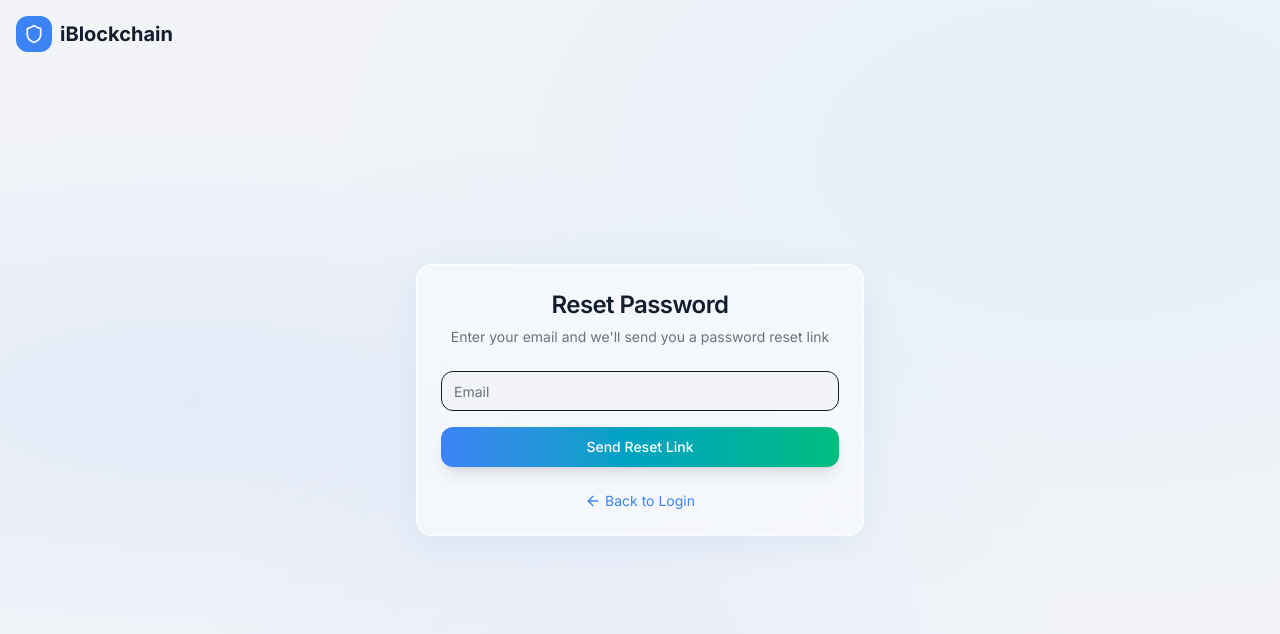
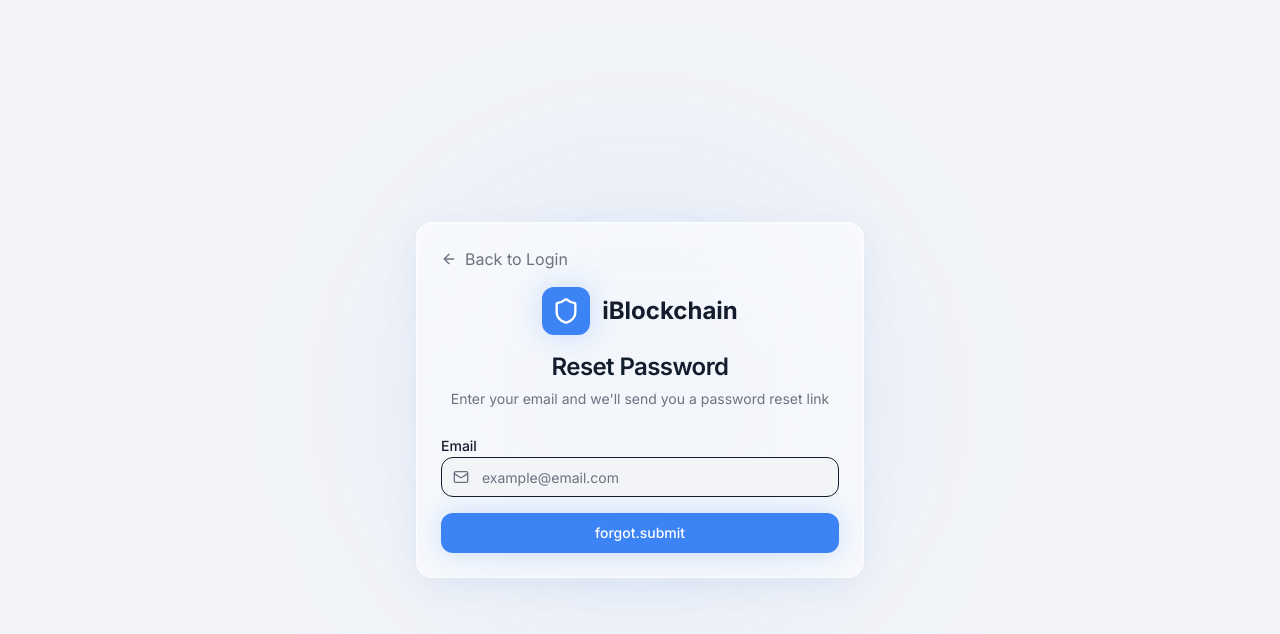
Before and after one commit to V0IDj/iBlock, a React (Vite) app in the folder iblockchain/: page /forgot-password in a window 1280 px wide. Shown: the top 634 px of the page. Built offline with nearby package versions, Linux system fonts and the light colour scheme.

Commit message:
add icons

```diff
--- a/iblockchain/src/pages/Auth.jsx
+++ b/iblockchain/src/pages/Auth.jsx
@@ -8,7 +8,7 @@ import { Label } from "../components/ui/Label";
 import { Card, CardHeader, CardTitle, CardDescription, CardContent, CardFooter } from "../components/ui/Card";
 import { supabase } from "../lib/supabase";
 import { useToast } from "../hooks/useToast";
-import { Shield, ArrowLeft, Eye, EyeOff, LoaderCircle } from "lucide-react";
+import { Shield, ArrowLeft, Eye, EyeOff, LoaderCircle, User, Smartphone, Mail, Lock } from "lucide-react";
 
 export function Auth() {
   const { t, isRTL, dir, language } = useLanguage();
@@ -137,69 +137,43 @@ export function Auth() {
               </form>
             ) : (
               <form onSubmit={handleSignup} className="space-y-4">
-                <div>
+                <div className="space-y-2">
                   <Label htmlFor="fullName">{t("auth.fullName")}</Label>
-                  <Input
-                    id="fullName"
-                    value={signupForm.fullName}
-                    onChange={(e) => setSignupForm({ ...signupForm, fullName: e.target.value })}
-                    className="mt-1.5"
-                    required
-                  />
+                  <div className="relative">
+                    <User className={`absolute ${isRTL ? "right-3" : "left-3"} top-3 h-4 w-4 text-muted-foreground`} />
+                    <Input id="fullName" placeholder={t("auth.fullNamePlaceholder") || "Full Name"} value={signupForm.fullName} onChange={(e) => setSignupForm({ ...signupForm, fullName: e.target.value })} className={`mt-0 ${isRTL ? "pr-10" : "pl-10"}`} required />
+                  </div>
                 </div>
-                <div>
+                <div className="space-y-2">
                   <Label htmlFor="phone">{t("auth.phone")}</Label>
-                  <Input
-                    id="phone"
-                    type="tel"
-                    value={signupForm.phone}
-                    onChange={(e) => setSignupForm({ ...signupForm, phone: e.target.value })}
-                    className="mt-1.5"
-                    required
-                  />
+                  <div className="relative">
+                    <Smartphone className={`absolute ${isRTL ? "right-3" : "left-3"} top-3 h-4 w-4 text-muted-foreground`} />
+                    <Input id="phone" type="tel" placeholder="+1234567890" value={signupForm.phone} onChange={(e) => setSignupForm({ ...signupForm, phone: e.target.value })} className={`mt-0 ${isRTL ? "pr-10" : "pl-10"}`} dir="ltr" required />
+                  </div>
                 </div>
-                <div>
+                <div className="space-y-2">
                   <Label htmlFor="signup-email">{t("auth.email")}</Label>
-                  <Input
-                    id="signup-email"
-                    type="email"
-                    value={signupForm.email}
-                    onChange={(e) => setSignupForm({ ...signupForm, email: e.target.value })}
-                    className="mt-1.5"
-                    required
-                  />
+                  <div className="relative">
+                    <Mail className={`absolute ${isRTL ? "right-3" : "left-3"} top-3 h-4 w-4 text-muted-foreground`} />
+                    <Input id="signup-email" type="email" placeholder="example@email.com" value={signupForm.email} onChange={(e) => setSignupForm({ ...signupForm, email: e.target.value })} className={`mt-0 ${isRTL ? "pr-10" : "pl-10"}`} required />
+                  </div>
                 </div>
-                <div>
+                <div className="space-y-2">
                   <Label htmlFor="signup-password">{t("auth.password")}</Label>
-                  <div className="relative mt-1.5">
-                    <Input
-                      id="signup-password"
-                      type={showPassword ? "text" : "password"}
-                      value={signupForm.password}
-                      onChange={(e) => setSignupForm({ ...signupForm, password: e.target.value })}
-                      required
-                      minLength={6}
-                    />
-                    <button
-                      type="button"
-                      onClick={() => setShowPassword(!showPassword)}
-                      className="absolute right-3 top-1/2 -translate-y-1/2 text-muted-foreground"
-                    >
+                  <div className="relative">
+                    <Lock className={`absolute ${isRTL ? "right-3" : "left-3"} top-3 h-4 w-4 text-muted-foreground`} />
+                    <Input id="signup-password" type={showPassword ? "text" : "password"} placeholder="••••••••" value={signupForm.password} onChange={(e) => setSignupForm({ ...signupForm, password: e.target.value })} className={`mt-0 ${isRTL ? "pr-10" : "pl-10"}`} required minLength={6} />
+                    <button type="button" onClick={() => setShowPassword(!showPassword)} className="absolute right-3 top-1/2 -translate-y-1/2 text-muted-foreground">
                       {showPassword ? <EyeOff className="h-4 w-4" /> : <Eye className="h-4 w-4" />}
                     </button>
                   </div>
                 </div>
-                <div>
+                <div className="space-y-2">
                   <Label htmlFor="confirmPassword">{t("auth.confirmPassword")}</Label>
-                  <Input
-                    id="confirmPassword"
-                    type="password"
-                    value={signupForm.confirmPassword}
-                    onChange={(e) => setSignupForm({ ...signupForm, confirmPassword: e.target.value })}
-                    className="mt-1.5"
-                    required
-                    minLength={6}
-                  />
+                  <div className="relative">
+                    <Lock className={`absolute ${isRTL ? "right-3" : "left-3"} top-3 h-4 w-4 text-muted-foreground`} />
+                    <Input id="confirmPassword" type="password" placeholder="••••••••" value={signupForm.confirmPassword} onChange={(e) => setSignupForm({ ...signupForm, confirmPassword: e.target.value })} className={`mt-0 ${isRTL ? "pr-10" : "pl-10"}`} required minLength={6} />
+                  </div>
                 </div>
                 <Button type="submit" variant="premium" className="w-full" disabled={loading}>
                   {loading && <LoaderCircle className="h-4 w-4 mr-2 animate-spin" />}
--- a/iblockchain/src/pages/ForgotPassword.jsx
+++ b/iblockchain/src/pages/ForgotPassword.jsx
@@ -1,16 +1,18 @@
 import { useState } from "react";
-import { Link } from "react-router-dom";
+import { Link, useNavigate } from "react-router-dom";
 import { motion } from "framer-motion";
 import { useLanguage } from "../contexts/LanguageContext";
 import { Button } from "../components/ui/Button";
 import { Input } from "../components/ui/Input";
-import { Card, CardHeader, CardTitle, CardDescription, CardContent, CardFooter } from "../components/ui/Card";
+import { Label } from "../components/ui/Label";
+import { Card, CardHeader, CardTitle, CardDescription, CardContent } from "../components/ui/Card";
 import { supabase } from "../lib/supabase";
 import { useToast } from "../hooks/useToast";
-import { Shield, ArrowLeft, LoaderCircle } from "lucide-react";
+import { Shield, ArrowLeft, Mail, LoaderCircle } from "lucide-react";
 
 export function ForgotPassword() {
   const { t, isRTL } = useLanguage();
+  const navigate = useNavigate();
   const { toast } = useToast();
   const [email, setEmail] = useState("");
   const [loading, setLoading] = useState(false);
@@ -18,6 +20,7 @@ export function ForgotPassword() {
 
   const handleSubmit = async (e) => {
     e.preventDefault();
+    if (!email) return;
     setLoading(true);
     const { error } = await supabase.auth.resetPasswordForEmail(email, {
       redirectTo: `${window.location.origin}/reset-password`,
@@ -26,57 +29,62 @@ export function ForgotPassword() {
       toast({ title: "Error", description: error.message, variant: "destructive" });
     } else {
       setSent(true);
-      toast({ title: "Success", description: "Check your email for the reset link." });
+      toast({ title: "Sent!", description: "Check your email for the reset link." });
     }
     setLoading(false);
   };
 
+  const BackIcon = isRTL ? ArrowLeft : ArrowLeft;
+  const iconPos = isRTL ? "right-3" : "left-3";
+  const inputPad = isRTL ? "pr-10" : "pl-10";
+
   return (
-    <div className="min-h-screen bg-background flex items-center justify-center p-4 mesh-bg">
-      <div className="absolute top-4 left-4">
-        <Link to="/" className="flex items-center gap-2">
-          <div className="w-9 h-9 rounded-xl bg-primary flex items-center justify-center">
-            <Shield className="h-5 w-5 text-primary-foreground" />
+    <div className="min-h-screen bg-background flex items-center justify-center p-4 relative overflow-hidden" dir={isRTL ? "rtl" : "ltr"}>
+      <div className="absolute inset-0 bg-hero-pattern" />
+      <div className="absolute top-1/4 left-1/2 -translate-x-1/2 w-[400px] h-[400px] rounded-full bg-primary/10 blur-[120px]" />
+      <Card className="w-full max-w-md glass-card border-border/50 relative z-10">
+        <CardHeader className="text-center">
+          <Link to="/auth" className="inline-flex items-center gap-2 text-muted-foreground hover:text-primary mb-4 transition-colors">
+            <BackIcon className="h-4 w-4" />
+            {t("forgot.backToLogin")}
+          </Link>
+          <div className="flex items-center justify-center gap-3 mb-4">
+            <div className="w-12 h-12 rounded-xl bg-primary flex items-center justify-center glow-primary">
+              <Shield className="h-7 w-7 text-primary-foreground" />
             </div>
-          <span className="text-xl font-bold">iBlockchain</span>
-        </Link>
+            <span className="text-2xl font-bold">iBlockchain</span>
           </div>
-
-      <motion.div initial={{ opacity: 0, y: 20 }} animate={{ opacity: 1, y: 0 }} className="w-full max-w-md">
-        <Card className="glass-card">
-          <CardHeader className="text-center">
           <CardTitle className="text-2xl">{t("forgot.title")}</CardTitle>
           <CardDescription>{t("forgot.desc")}</CardDescription>
         </CardHeader>
         <CardContent>
           {sent ? (
-              <div className="text-center text-muted-foreground">
-                Check your email for the password reset link.
+            <div className="text-center space-y-4">
+              <div className="w-16 h-16 rounded-full bg-primary/20 flex items-center justify-center mx-auto">
+                <Mail className="h-8 w-8 text-primary" />
+              </div>
+              <p className="font-medium">{t("forgot.checkEmail") || "Check your email"}</p>
+              <p className="text-sm text-muted-foreground">{t("forgot.checkEmailDesc") || "We sent a reset link to your email."}</p>
+              <Link to="/auth">
+                <Button variant="outline" className="mt-4">{t("forgot.backToLogin")}</Button>
+              </Link>
             </div>
           ) : (
             <form onSubmit={handleSubmit} className="space-y-4">
-                <Input
-                  type="email"
-                  placeholder={t("auth.email")}
-                  value={email}
-                  onChange={(e) => setEmail(e.target.value)}
-                  required
-                />
-                <Button type="submit" variant="premium" className="w-full" disabled={loading}>
-                  {loading && <LoaderCircle className="h-4 w-4 mr-2 animate-spin" />}
-                  {t("forgot.send")}
+              <div className="space-y-2">
+                <Label htmlFor="email">{t("auth.email")}</Label>
+                <div className="relative">
+                  <Mail className={`absolute ${iconPos} top-3 h-4 w-4 text-muted-foreground`} />
+                  <Input id="email" type="email" placeholder="example@email.com" value={email} onChange={e => setEmail(e.target.value)} className={inputPad} required />
+                </div>
+              </div>
+              <Button type="submit" className="w-full bg-primary hover:bg-primary/90 text-primary-foreground glow-primary" disabled={loading}>
+                {t(loading ? "auth.loading" : "forgot.submit")}
               </Button>
             </form>
           )}
         </CardContent>
-          <CardFooter className="justify-center">
-            <Link to="/auth" className="flex items-center gap-1 text-sm text-primary hover:underline">
-              <ArrowLeft className="h-4 w-4" />
-              {t("forgot.backToLogin")}
-            </Link>
-          </CardFooter>
       </Card>
-      </motion.div>
     </div>
   );
 }
```
Lines whose indentation alone changed are shown as unchanged.
